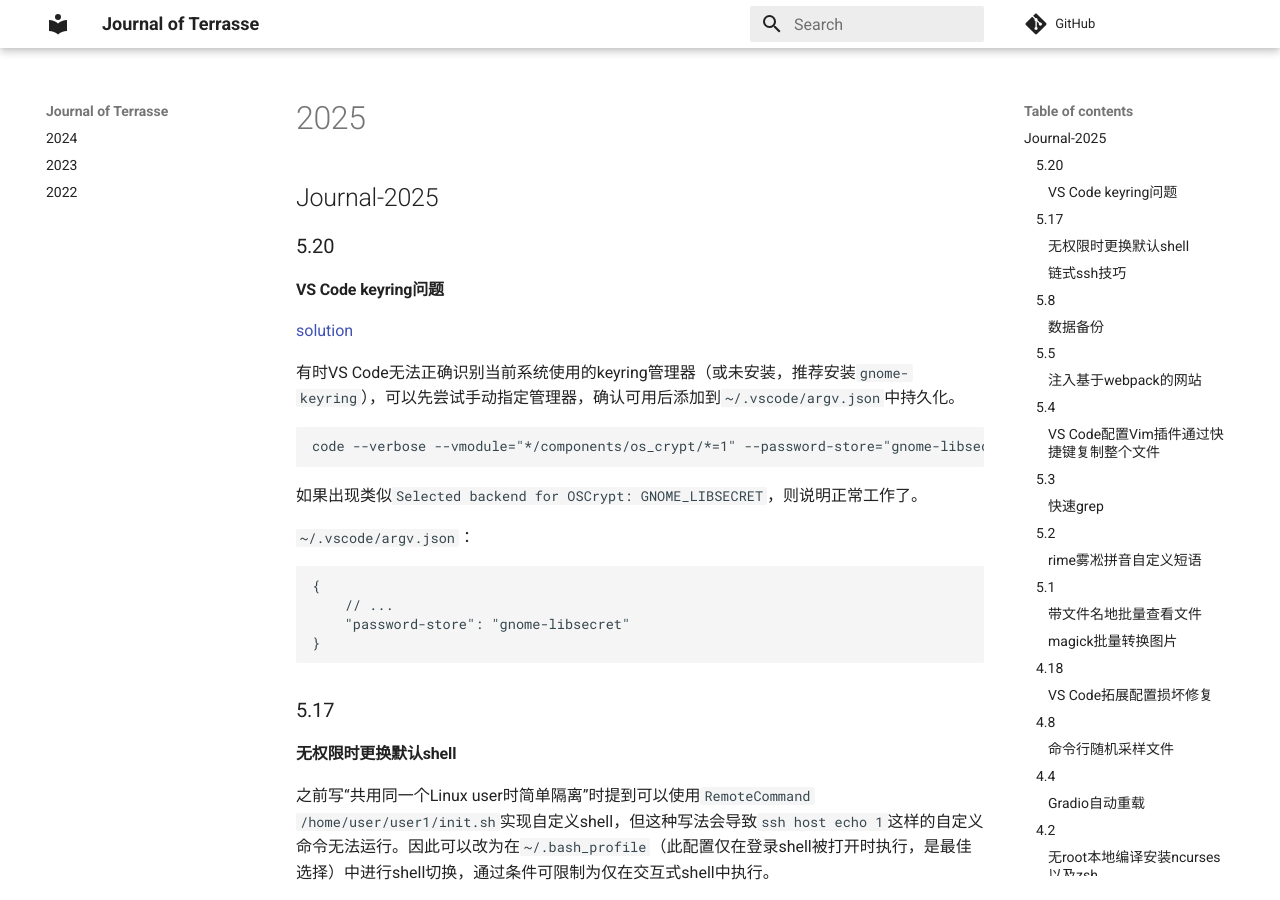
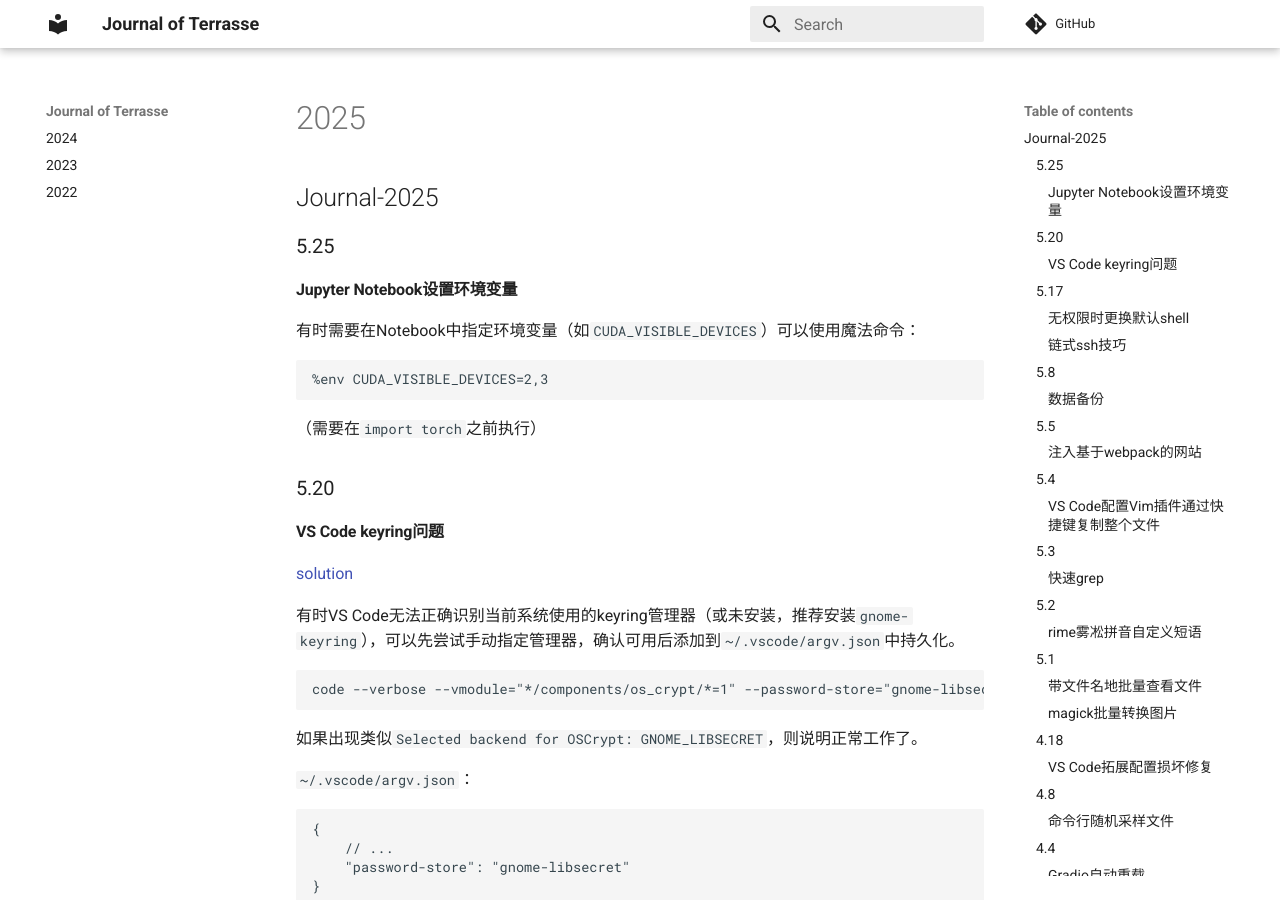
Before and after one commit to Jerry-Terrasse/journal, an MkDocs documentation site: the page built from docs/2025.md, in a window 1280 px wide and 900 px high. Built offline with MkDocs 1.6.1 and Material for MkDocs 9.7.7, drawn with Linux system fonts in a browser that asks for light colours; comment, search, counter and statistics services are not loaded.

Commit message:
update (Sun May 25 05:23:08 PM CST 2025)

````diff
--- a/docs/2025.md
+++ b/docs/2025.md
@@ -1,4 +1,16 @@
 ## Journal-2025
+
+### 5.25
+
+#### Jupyter Notebook设置环境变量
+
+有时需要在Notebook中指定环境变量（如`CUDA_VISIBLE_DEVICES`）可以使用魔法命令：
+
+```python
+%env CUDA_VISIBLE_DEVICES=2,3
+```
+
+（需要在`import torch`之前执行）
 
 ### 5.20
 
````
